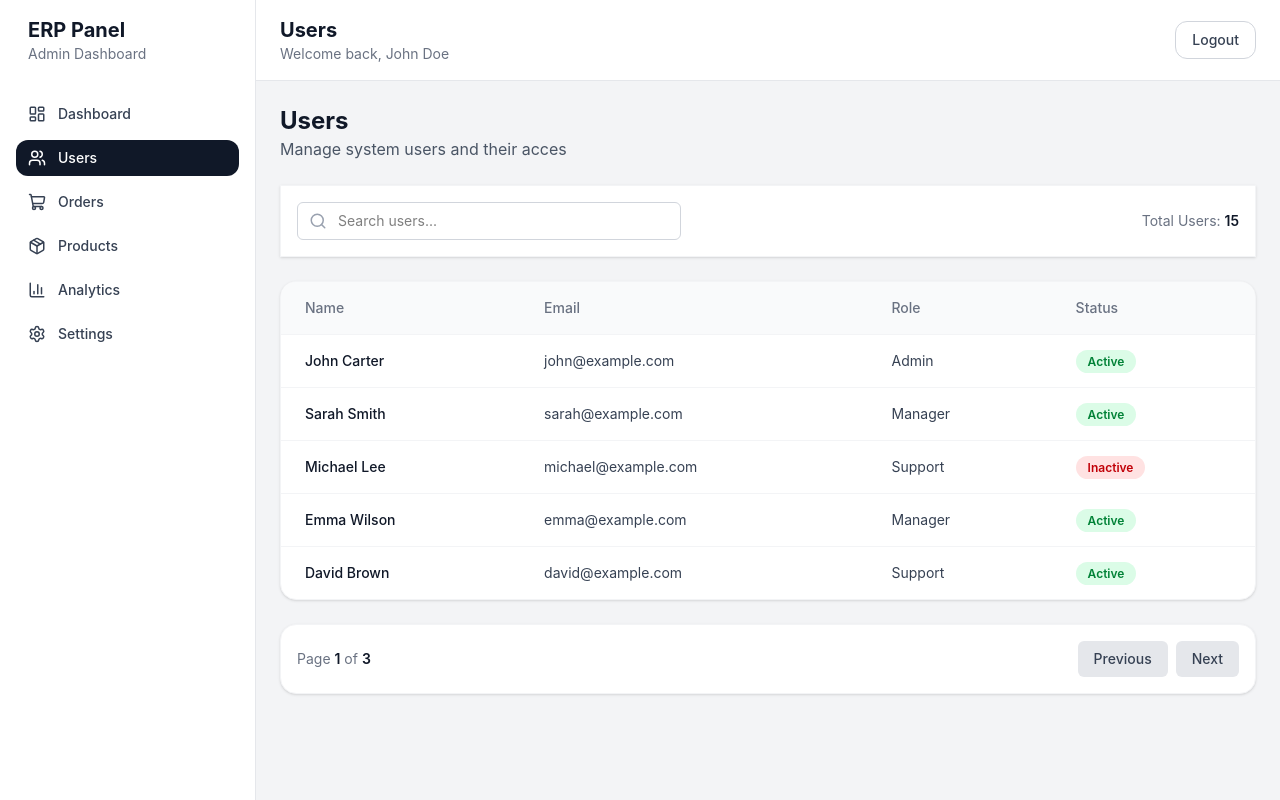
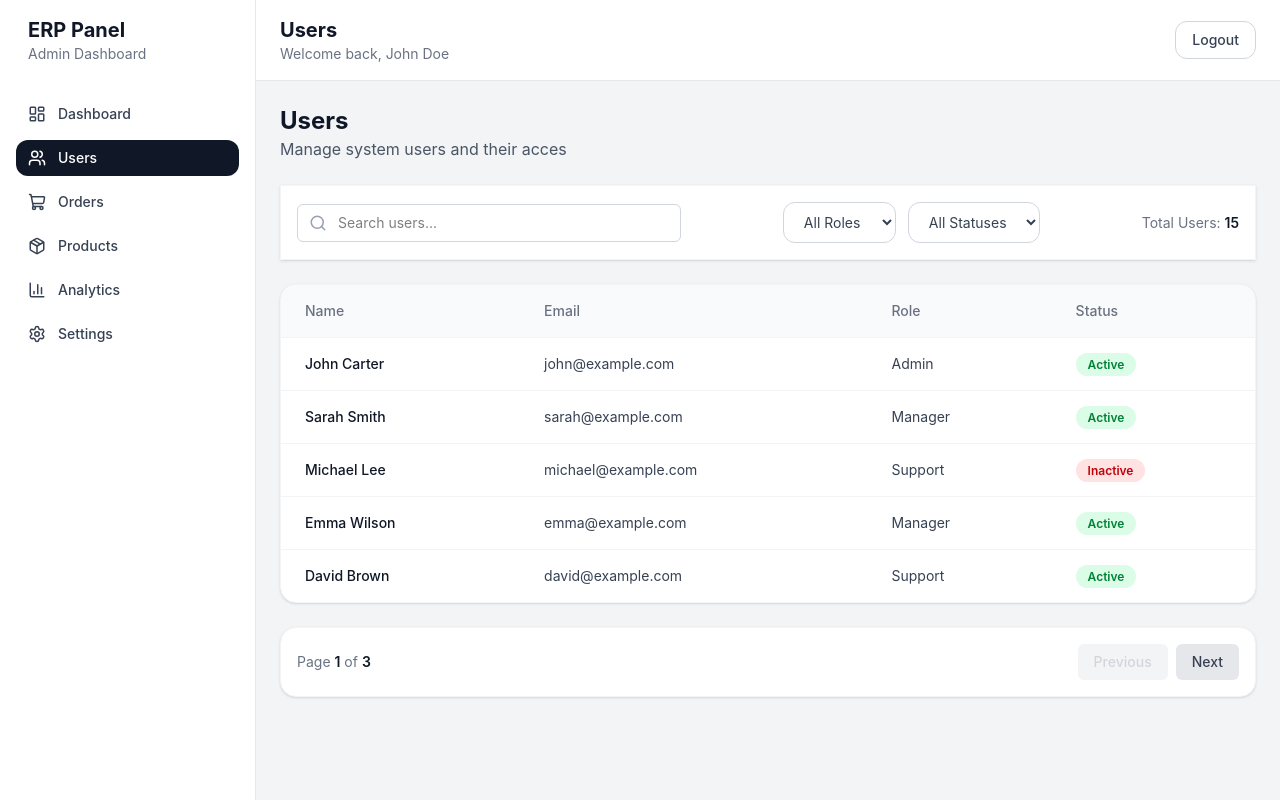
Before and after one commit to farmix2003/ERP-Frontend-app, a React (Vite) app: page /users in a window 1280 px wide. Both pictures are taken after a click on the button "Login". Built offline with nearby package versions, Linux system fonts and the light colour scheme.

Commit message:
feat: add role and status filters to users table

```diff
--- a/src/features/users/components/UsersTable.tsx
+++ b/src/features/users/components/UsersTable.tsx
@@ -1,4 +1,4 @@
-import type { UserItem } from "../../../data/users";
+import type { UserItem } from "../../../data/Users";
 
 interface UsersTableProps {
   users: UserItem[];
--- a/src/pages/UsersPage.tsx
+++ b/src/pages/UsersPage.tsx
@@ -6,18 +6,27 @@ const ITEMS_PER_PAGE = 5
 const UsersPage = () => {
   const [search, setSearch] = useState("");
   const [currentPage, setCurrentPage] = useState(1);
+  const [roleFilter, setRoleFilter] = useState("All");
+  const [statusFilter, setStatusFilter] = useState("All");
 
   const filteredUsers = useMemo(() =>{
     return MockUsers.filter((user) =>{
       const searchTerm = search.toLowerCase();
-      return (
+      const matchesSearch =
         user.name.toLowerCase().includes(searchTerm) ||
         user.email.toLowerCase().includes(searchTerm)||
         user.role.toLowerCase().includes(searchTerm) ||
         user.status.toLowerCase().includes(searchTerm)
-      );
+
+      const matchesRole = roleFilter === "All" || user.role === roleFilter;
+
+      const matchesStatus = statusFilter === "All" || user.status === statusFilter;
+
+      return matchesRole && matchesStatus && matchesSearch;
     })
-  },[search])
+
+
+  },[search,roleFilter, statusFilter])
  const totalPages = Math.ceil(filteredUsers.length / ITEMS_PER_PAGE);
  const paginatedUsers = useMemo(() =>{
   const start = (currentPage - 1) * ITEMS_PER_PAGE;
@@ -29,6 +38,15 @@ const UsersPage = () => {
   setSearch(val)
   setCurrentPage(1)
  }
+
+ const handleRoleFilterChange = (val:string) =>{
+  setRoleFilter(val)
+  setCurrentPage(1)
+ }
+ const handleStatusFilterChange = (val:string) =>{
+    setStatusFilter(val)
+    setCurrentPage(1)
+  }
 
   return (
     <div className="space-y-6">
@@ -48,6 +66,30 @@ const UsersPage = () => {
            onChange={(e) => handleSearchChange(e.target.value)}
           />
         </div>
+
+        <div className="flex flex-col gap-3 sm:flex-row">
+          <select
+          value={roleFilter}
+          onChange={(e) => handleRoleFilterChange(e.target.value)}
+          className="rounded-xl border border-gray-300 px-4 py-2.5 text-sm text-gray-700 outline-none focus:border-gray-500"
+            >
+            <option value="All">All Roles</option>
+            <option value="Admin">Admin</option>
+            <option value="Manager">Manager</option>
+            <option value="Support">Support</option>
+            </select>
+
+          <select
+          value={statusFilter}
+          onChange={(e) => handleStatusFilterChange(e.target.value)}
+          className="rounded-xl border border-gray-300 px-4 py-2.5 text-sm text-gray-700 outline-none focus:border-gray-500"
+            >
+            <option value="All">All Statuses</option>
+            <option value="Active">Active</option>
+            <option value="Inactive">Inactive</option>
+            </select>
+        </div>
+
         <div className="text-sm text-gray-500">
           Total Users: <span className="font-semibold text-gray-900">{filteredUsers.length}</span>
         </div>
@@ -63,14 +105,14 @@ const UsersPage = () => {
 
         <div className="flex gap-2">
           <button
-            className="rounded-md cursor-pointer bg-gray-200 px-4 py-2 text-sm font-medium text-gray-700 hover:bg-gray-300"
+            className="rounded-md cursor-pointer disabled:bg-gray-100 disabled:text-gray-300 disabled:cursor-not-allowed bg-gray-200 px-4 py-2 text-sm font-medium text-gray-700 hover:bg-gray-300"
             onClick={() => setCurrentPage((prev) => Math.max(prev - 1, 1))}
             disabled={currentPage === 1}
           >
             Previous
           </button>
           <button
-            className="rounded-md cursor-pointer bg-gray-200 px-4 py-2 text-sm font-medium text-gray-700 hover:bg-gray-300"
+            className="rounded-md cursor-pointer disabled:bg-gray-100 disabled:text-gray-300 disabled:cursor-not-allowed bg-gray-200 px-4 py-2 text-sm font-medium text-gray-700 hover:bg-gray-300"
             onClick={() => setCurrentPage((prev) => Math.min(prev + 1, totalPages || 1))}
             disabled={currentPage === (totalPages || 1)}
           >
```
